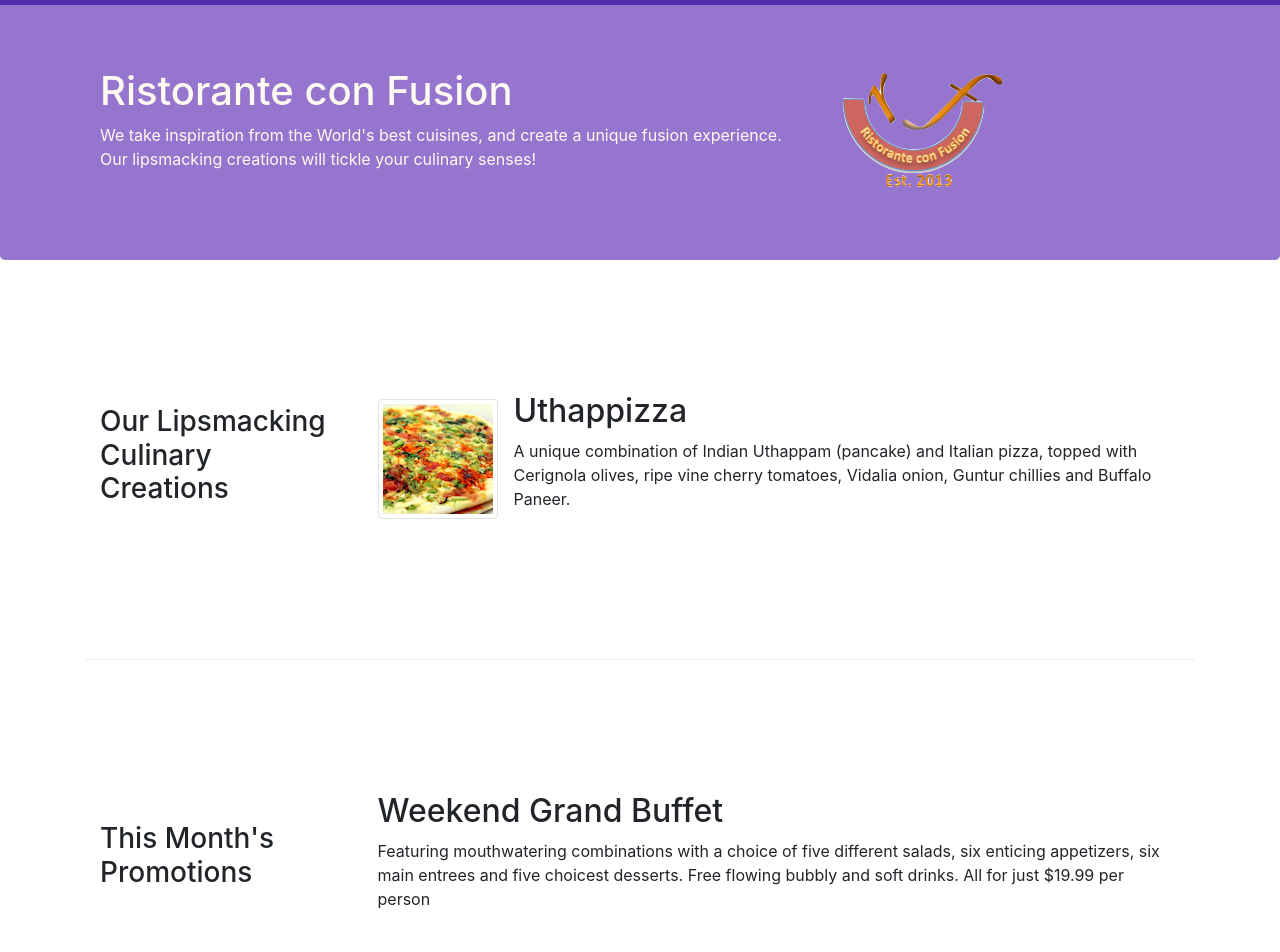
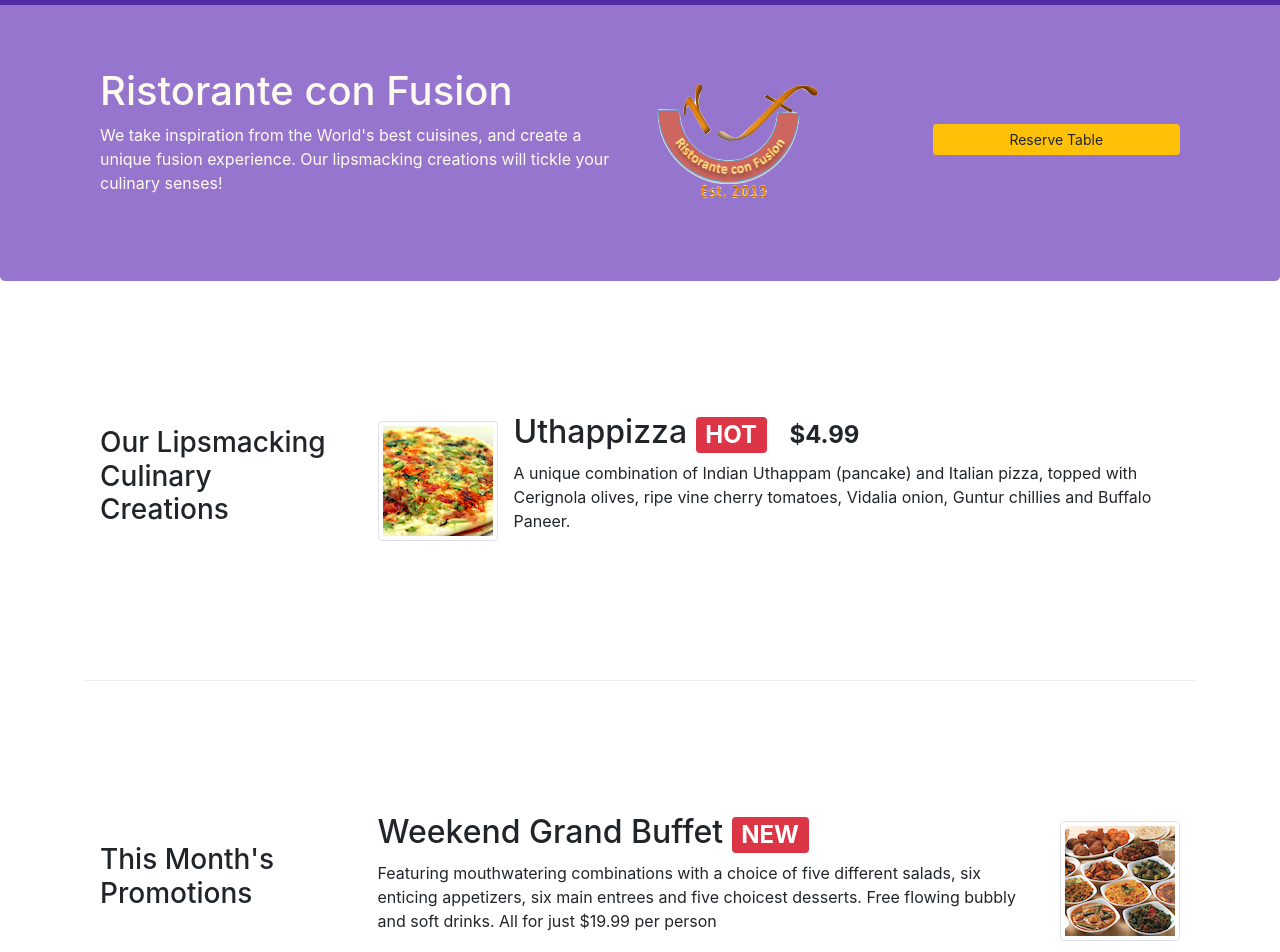
Before and after one commit to swapspingle/assignment, a website: page index.html in a window 1280 px wide. Shown: the part 53-1005 px from the top of the page. Drawn offline with nearby package versions, Linux system fonts and the light colour scheme.

Commit message:
assignment2

```diff
--- a/index.html
+++ b/index.html
@@ -49,15 +49,19 @@
     <header class="jumbotron">
         <div class="container">
             <div class="row row-header">
-                <div class="col-12 col-sm-8">
+                <div class="col-12 col-sm-6">
                     <h1>Ristorante con Fusion</h1>
                     <p>We take inspiration from the World's best cuisines, and create a unique fusion experience. Our lipsmacking
                         creations will tickle your culinary senses!</p>
                 </div>
-                <div class="col col-sm align-self-center">
+                <div class="col-6 col-sm-3 align-self-center">
                     <img src="img/logo.png" class="img-fluid">
                 </div>
+                <div class="col-6 col-sm-3 align-self-center">
+                    <button type="button" class="btn btn-warning btn-sm btn-block">Reserve Table</button>
+                </div>
             </div>
+        </div>
         </div>
     </header>
 
@@ -70,7 +74,10 @@
                 <div class="media">
                     <img class="d-flex mr-3 img-thumbnail align-self-center" src="img/uthappizza.png" alt="uthappizza">
                     <div class="media-body">
-                        <h2 class="mt-0">Uthappizza</h2>
+                        <h2 class="mt-0">Uthappizza
+                            <span class="badge badge-danger">HOT</span>
+                            <span class="badge badge-pill badge-default">$4.99</span>
+                        </h2>
                         <p class="hidden-xs-down">A unique combination of Indian Uthappam (pancake) and Italian pizza, topped with Cerignola olives,
                             ripe vine cherry tomatoes, Vidalia onion, Guntur chillies and Buffalo Paneer.</p>
                     </div>
@@ -80,14 +87,21 @@
 
 
         <div class="row row-content align-items-center">
-            <div class="col-sm-4 col-md-3 flex-last">
+            <div class="col-sm-4 col-md-3 flex-first">
                 <h3>This Month's Promotions</h3>
             </div>
-            <div class="col-sm col-md flex-first">
-                <h2>Weekend Grand Buffet</h2>
-                <p class="hidden-xs-down">Featuring mouthwatering combinations with a choice of five different salads, six enticing appetizers, six
-                    main entrees and five choicest desserts. Free flowing bubbly and soft drinks. All for just $19.99 per
-                    person </p>
+            <div class="col-sm col-md flex-last">
+                <div class="media">
+                    <div class="media-body">
+                        <h2 class="mt-0">Weekend Grand Buffet
+                            <span class="badge badge-danger">NEW</span>
+                        </h2>
+                        <p class="hidden-xs-down">Featuring mouthwatering combinations with a choice of five different salads, six enticing appetizers,
+                            six main entrees and five choicest desserts. Free flowing bubbly and soft drinks. All for just
+                            $19.99 per person </p>
+                    </div>
+                    <img class="d-flex ml-3 img-thumbnail align-self-center" src="img/buffet.png" alt="buffet">
+                </div>
             </div>
         </div>
 
@@ -97,8 +111,7 @@
             </div>
             <div class="col-sm col-md flex-first">
                 <div class="media">
-                    <img class="d-flex mr-3 img-thumbnail align-self-center"
-                    src="img/alberto.png" alt="alberto">
+                    <img class="d-flex mr-3 img-thumbnail align-self-center" src="img/alberto.png" alt="alberto">
                     <div class="media-body">
                         <h2 class="mt-0">Alberto Somayya</h2>
                         <h4>Executive Chef</h4>
@@ -106,6 +119,22 @@
                             whos-who in the culinary world, he specializes in creating mouthwatering Indo-Italian fusion
                             experiences. </p>
                     </div>
+                </div>
+            </div>
+        </div>
+        <div class="row row-content align-items-center">
+            <div class="card col-12 col-sm-8 align-self-center">
+                <h3 class="card-header bg-warning text-white">Reserve a Table</h3>
+                <div class="card-block">
+                    <form>
+                        <div class="form-group-row">
+                            <label for="guest" class="col-12 col-sm-2 col-form-label">Number of Guests</label>
+
+                        </div>
+                        <div class="form-group-row"></div>
+                        <div class="form-group-row"></div>
+                    </form>
+
                 </div>
             </div>
         </div>
```
Also changed, not shown: package.json (+9 -1 lines).
